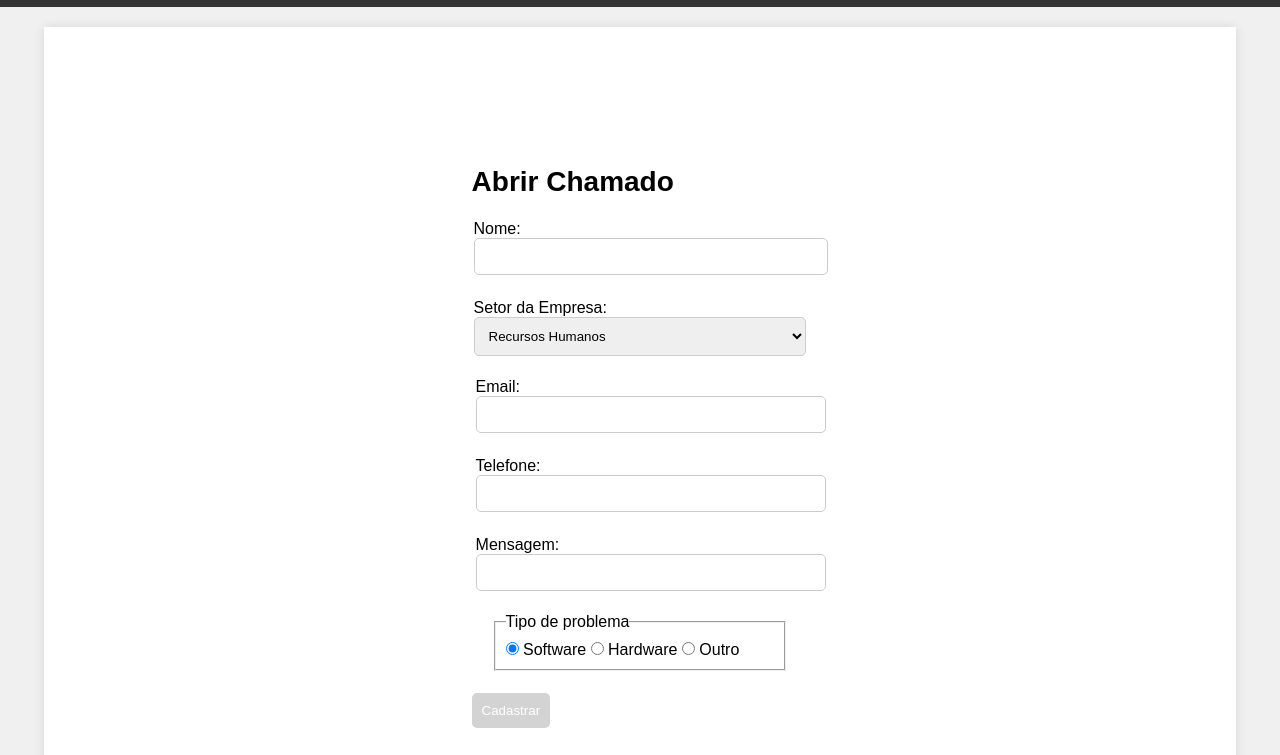
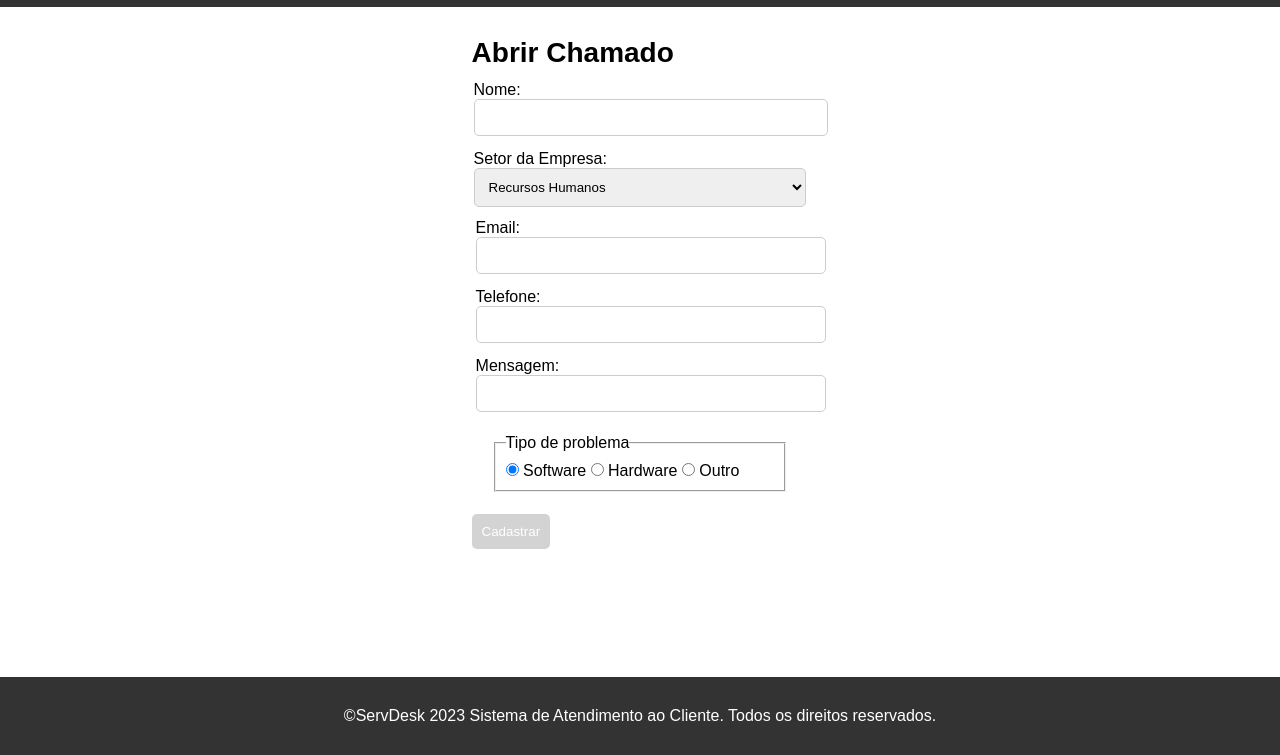
Before and after one commit to guilhermehvsantos/SENAC-PWMA-1142731780-guilherme, a plain HTML site: page chamado.html in a window 1280 px wide. Shown: the part 45-800 px from the top of the page. Drawn offline with Linux system fonts and the light colour scheme.

Commit message:
Add files via upload

```diff
--- a/chamado.html
+++ b/chamado.html
@@ -25,9 +25,9 @@
   </header>
 
   <main>
-    <section>
-      <h1>Abrir Chamado</h1>
-      <form id="form" action="">
+
+    <form id="form" action="">
+        <h1>Abrir Chamado</h1>
         <div class="container-form">
           <div class="item ">
             <label for="nome">Nome:</label>
@@ -75,7 +75,6 @@
 
       </form>
 
-    </section>
 
 
   </main>
--- a/stylesChamado.css
+++ b/stylesChamado.css
@@ -5,14 +5,14 @@
 
 body {
   font-family: Arial, sans-serif;
-  background-color: #f0f0f0;
+  background-color: #fff;
   min-height: 100vh;
   position: relative;
 }
 
 body {
   font-family: Arial, sans-serif;
-  background-color: #f0f0f0;
+  background-color: #fff;
 }
 
 header {
@@ -52,26 +52,23 @@ nav a {
 }
 
 main {
-  top: -200px;
   display: flex;
-  min-height: 100vh;
-  max-width: 90%;
-  margin: 20px auto;
-  padding: 20px;
   background-color: #fff;
-  box-shadow: 0 0 10px rgba(0, 0, 0, 0.1);
   justify-content: center;
-  align-items: center;
+  align-content: center;
 }
-
+section {
+  position: relative;
+  top: -50px;
+}
 form {
-  display: inline;
+  margin: 30px;
   justify-content: center;
   align-items: center;
 }
 
 .item {
-  margin-top: 20px;
+  margin-top: 10px;
   padding: 2px;
 }
 
@@ -116,6 +113,6 @@ footer {
   color: #fff;
   padding: 30px 0;
   position: absolute;
-  bottom: -100;
+  bottom: 0px;
   clear: both;
 }
--- a/stylesFAQ.css
+++ b/stylesFAQ.css
@@ -99,7 +99,7 @@ footer {
   color: #fff;
   padding: 30px 0;
   position: absolute;
-  bottom: -500;
+  bottom: -100px;
   clear: both;
 }
 
--- a/stylesIndex.css
+++ b/stylesIndex.css
@@ -47,6 +47,7 @@ main {
   display: grid;
   grid-template-columns: 60% 40%;
   gap: 30px;
+  height: 90%;
   max-width: 90%;
   margin: 20px auto;
   padding: 20px;
@@ -98,6 +99,6 @@ footer {
   color: #fff;
   padding: 30px 0;
   position: absolute;
-  bottom: -100;
+  bottom: 0px;
   clear: both;
 }
--- a/stylesTickets.css
+++ b/stylesTickets.css
@@ -124,7 +124,7 @@ footer {
   color: #fff;
   padding: 30px 0;
   position: absolute;
-  bottom: -100;
+  bottom: -100px;
   clear: both;
 }
 
```
